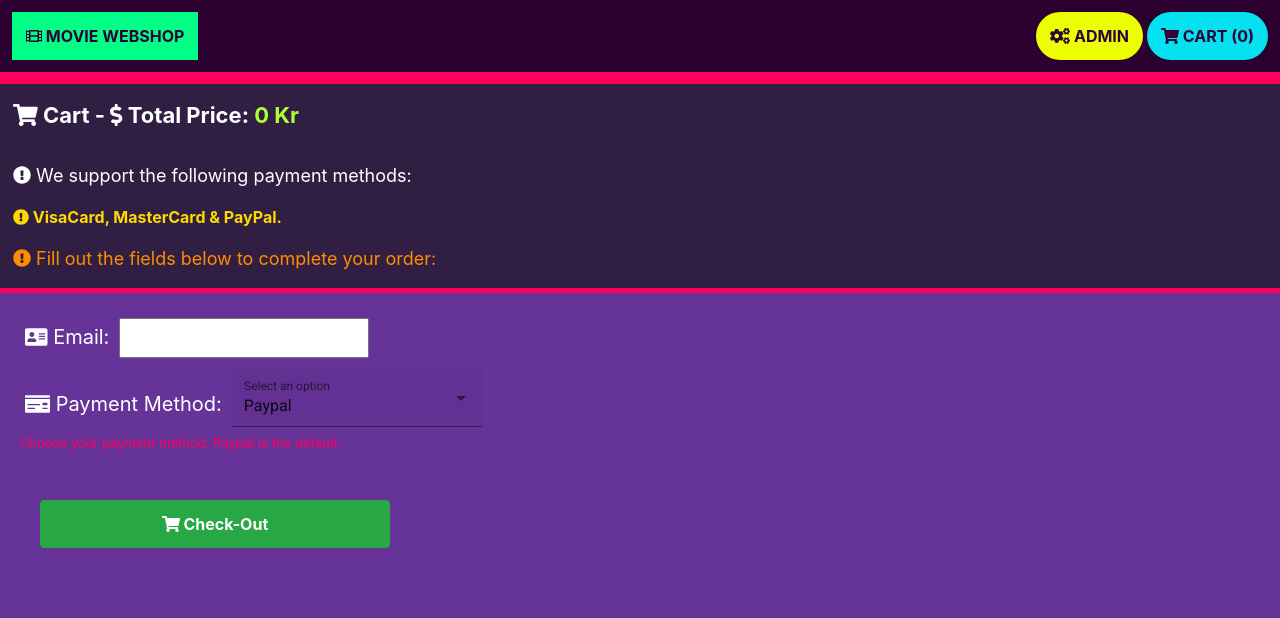
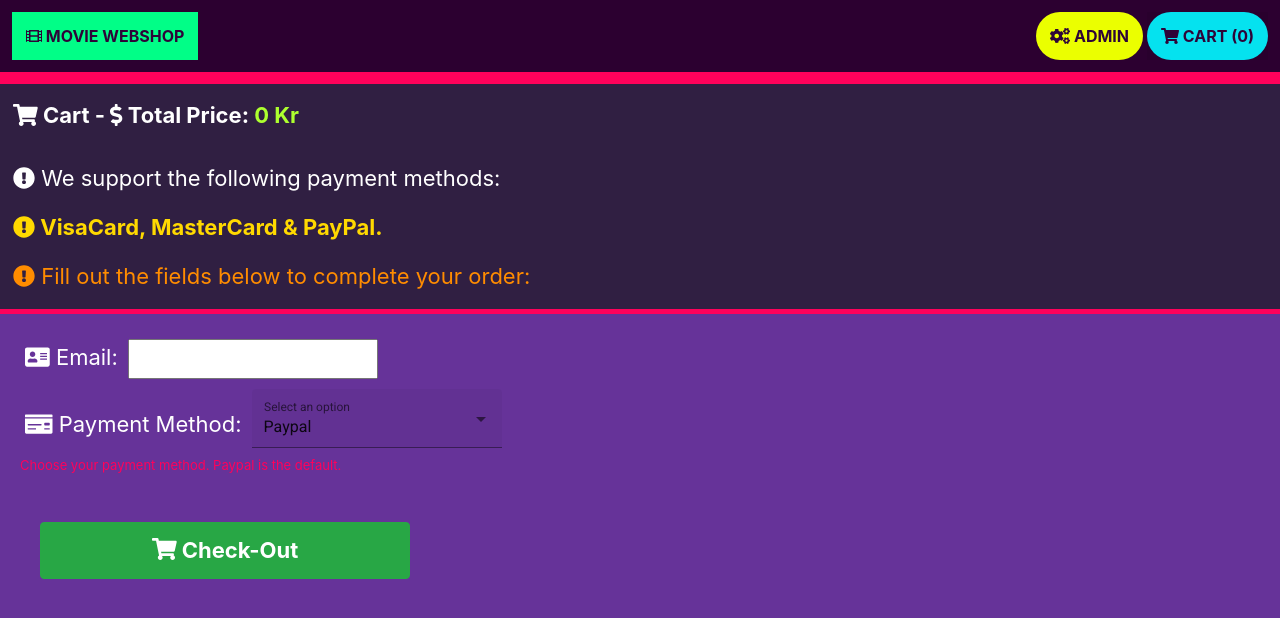
Before and after one commit to aessac/AngularWebshop, an Angular app: page /cart in a window 1280 px wide. Shown: the top 618 px of the page. Built offline with nearby package versions, Linux system fonts and the light colour scheme.

Commit message:
Font size changes.

```diff
--- a/src/app/pages/showcart/showcart.component.scss
+++ b/src/app/pages/showcart/showcart.component.scss
@@ -16,7 +16,7 @@
   padding-right: 40px;
   padding-bottom: 20px;
   margin-left: 13px;
-  font-size: 18px;
+  font-size: 22px;
   font-weight: bold;
   color: rgb(255, 255, 255);
 }
@@ -36,12 +36,13 @@
   border-top: 5px solid #ff015b;
   border-bottom: 5px solid #ff015b;
   margin-bottom: 20px;
+  font-size: 22px;
 }
 
 .availablePayment {
   margin-top: 30px;
   margin-left: 13px;
-  font-size: 18px;
+  font-size: 22px;
 }
 
 .span-totalprice {
@@ -54,7 +55,7 @@
 
 .details {
   margin-left: 13px;
-  font-size: 18px;
+  font-size: 22px;
   color: darkorange;
 }
 
@@ -91,7 +92,7 @@
 
 .form-label-email {
   margin: 5px;
-  font-size: 20px;
+  font-size: 22px;
 }
 
 .form-input-email {
@@ -108,12 +109,13 @@
 }
 
 .checkout-btn {
-  width: 350px;
+  width: 370px;
   margin-top: 30px;
   margin-left: 20px;
   padding: 11px;
   outline: none;
   font-weight: bold;
+  font-size: 22px;
 }
 
 .p-info{
--- a/src/app/services/products/product.service.ts
+++ b/src/app/services/products/product.service.ts
@@ -32,7 +32,7 @@ export class ProductService {
     return this.httpClient.get<IMovie[]>('http://medieinstitutet-wie-products.azurewebsites.net/api/search/?searchText=' + searchString);
   }
 
-
+  //Post products to API
   addProduct(product): Observable<any> {
     return this.httpClient.post<any>('http://medieinstitutet-wie-products.azurewebsites.net/api/orders', product)
       .pipe(
```
